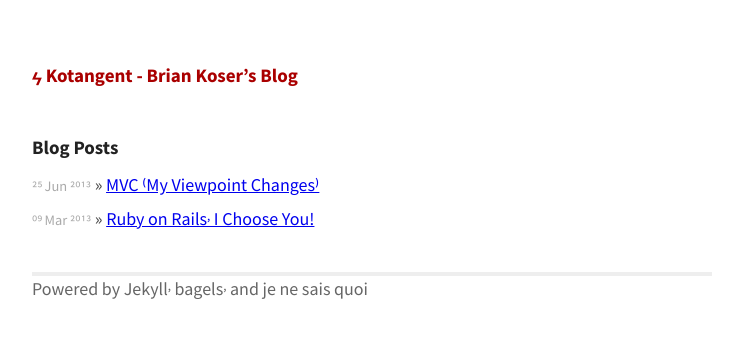
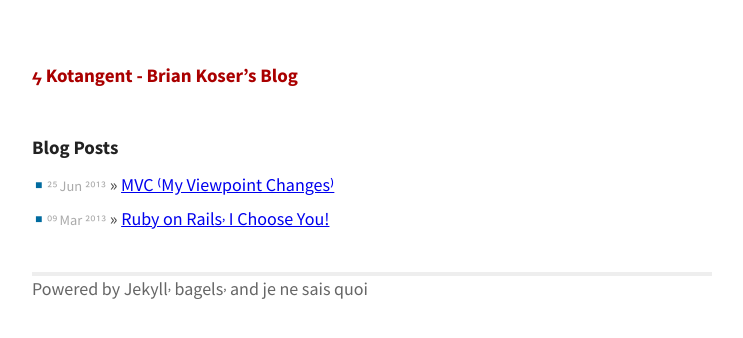
Before and after one commit to briankoser/kotangent-jekyll, a Jekyll site: the page built from index.html, in a window 1280 px wide. Shown: the top 338 px of the page, without its empty margins (268-1011 px from the left). Built offline with Jekyll 4.4.1, drawn with Linux system fonts in a browser that asks for light colours; Markdown is read by kramdown in place of the engine named in the settings.

Commit message:
Set custom ul bullet

```diff
--- a/css/main.css
+++ b/css/main.css
@@ -41,7 +41,7 @@
 }
 hr {
     border: 0;
-    border-top: 3px solid #006B9F;
+    border-top: 3px solid #006b9f;
     display: block;
     height: 4px;
     margin: 1em 0;
@@ -90,7 +90,19 @@
     font-weight: bold;
 }
 ul {
-    list-style-type: square;
+    padding-left: 15px;
+}
+ul li {
+    list-style: none;
+}
+ul li:before {
+    color: #006b9f;
+    content:'\25A0'; /* Unicode square */
+    display: block;
+    font-size: .67em;
+    left: -1em;
+    max-height: 0;
+    position: relative;
 }
 
 /* remember to define visible focus styles!
@@ -172,7 +184,7 @@
 }
 
 .footer .contact a {
-  color: #8085C1;
+  color: #8085c1;
 }
 
 .footer .rss {
```
